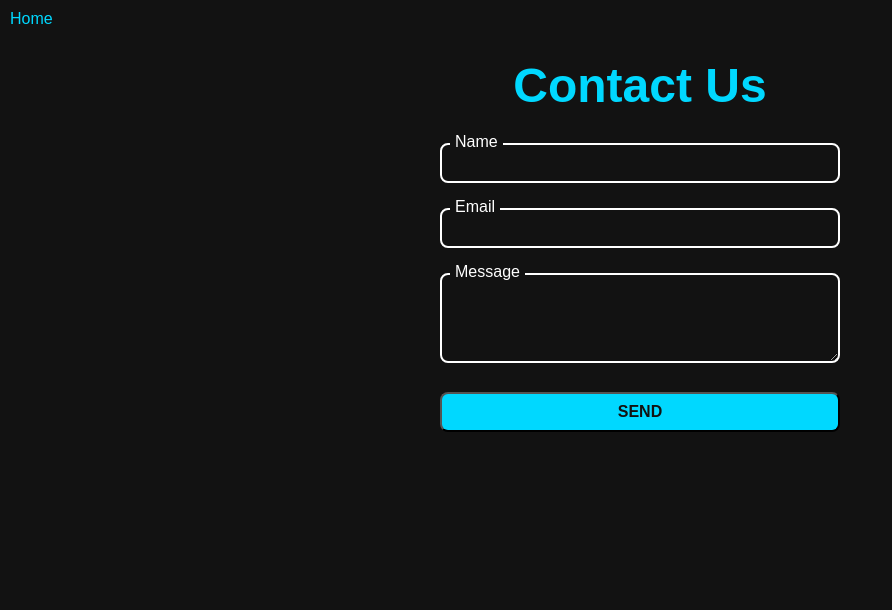
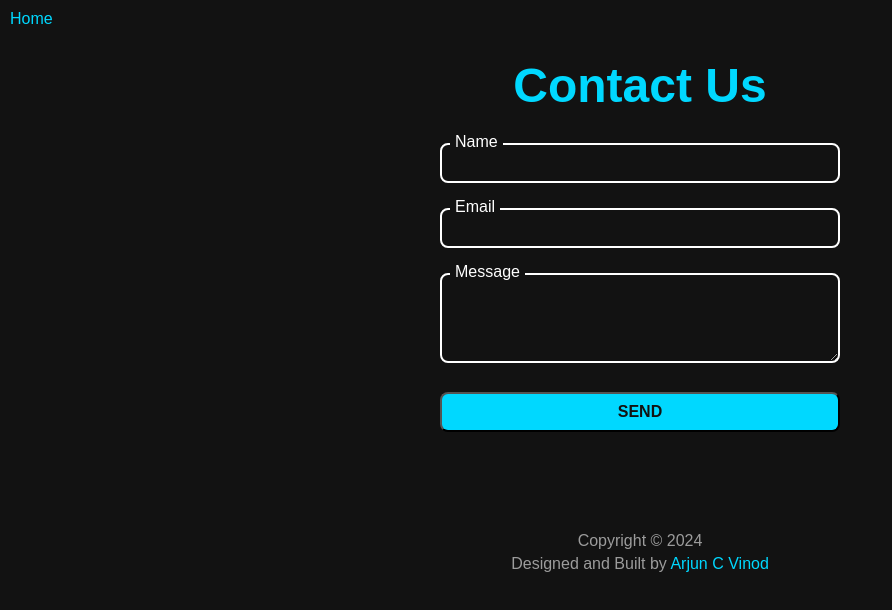
Before and after one commit to arjuncvinod/Namasthe-React, a React (Vite) app in the folder vite-route/: page /contact in a window 1280 px wide. Shown: the top 610 px of the page, without its empty margins (0-892 px from the left). Built offline with nearby package versions, Linux system fonts and the light colour scheme.

Commit message:
copyright section added

```diff
--- a/vite-route/src/Pages/Contact/Contact.jsx
+++ b/vite-route/src/Pages/Contact/Contact.jsx
@@ -24,6 +24,13 @@ const ContactPage = () => {
         <button type="submit">Send</button>
       </form>
     </div>
+
+    <footer>
+    <div className={style.copyright}>
+            <p>Copyright &copy; 2024</p>
+            <p>Designed and Built by <a href="https://arjuncvinod.me">Arjun C Vinod</a></p>
+        </div>
+    </footer>
     </>
   );
 };
--- a/vite-route/src/Pages/Contact/contact.module.css
+++ b/vite-route/src/Pages/Contact/contact.module.css
@@ -61,3 +61,26 @@
 .contactForm button:hover{
     background-color: #05b7d6;
 }
+
+
+.copyright{
+    margin-top: 100px;
+    color: rgba(255, 255, 255, 0.586);
+    width: 100%;
+    display: flex;
+    flex-direction: column;
+    justify-content: flex-end;
+    align-items: center;
+
+
+  }
+  .copyright a{
+    color: #00d8ff;
+    text-decoration: none;
+  }
+  .copyright a:hover{
+    text-decoration: underline;
+  }
+  .copyright p{
+    margin-bottom: 5px;
+  }
```
